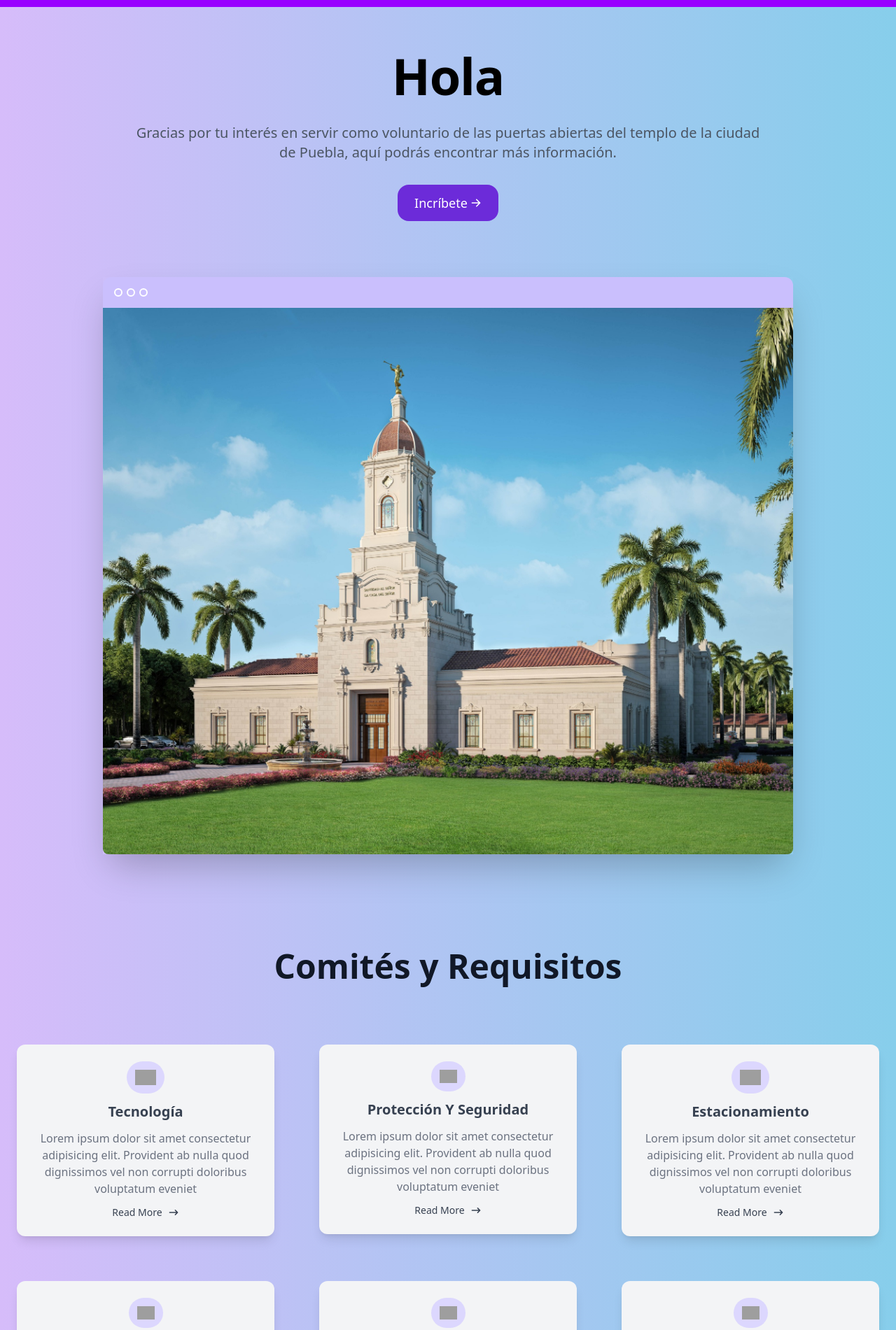
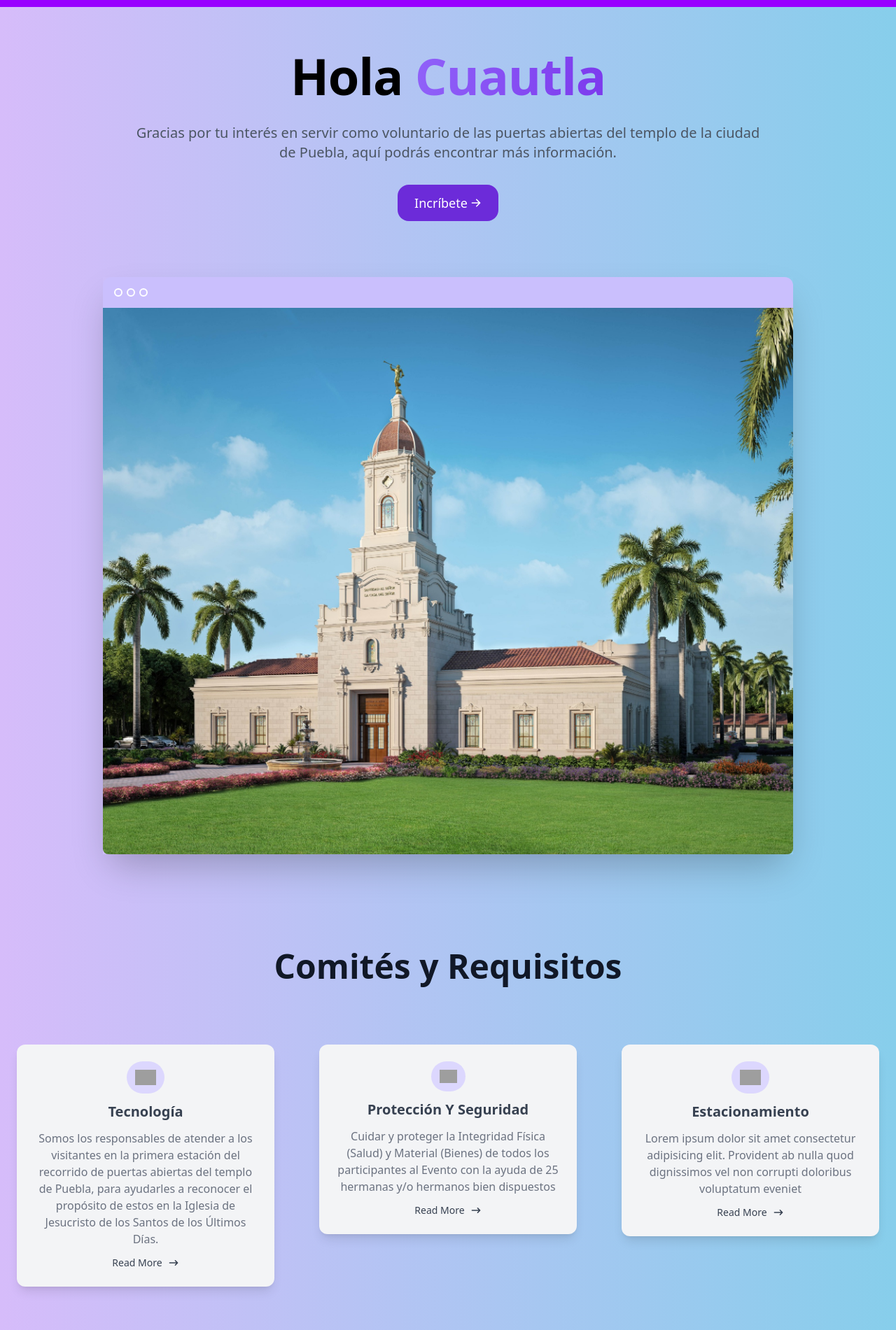
Before and after one commit to osvaldobauzan/Cuautla, a React (Vite) app: page / in a window 1280 px wide. Shown: the top 1901 px of the page at 70% size. Built offline with nearby package versions, Linux system fonts and the light colour scheme; grey boxes are pictures that could not be loaded.

Commit message:
half way

```diff
--- a/index.html
+++ b/index.html
@@ -2,12 +2,12 @@
 <html lang="en">
   <head>
     <meta charset="UTF-8" />
-    <link rel="icon" type="image/svg+xml" href="/vite.svg" />
+    <link rel="icon" type="icon" href="assets/Blue-round-Logo.ico" />
     <meta name="viewport" content="width=device-width, initial-scale=1.0" />
     <title>Hola Cuautla</title>
   </head>
   <body>
     <div id="root"></div>
-    <script type="module" src="#"></script>
+    <script type="module" src="/src/main.jsx"></script>
   </body>
 </html>
--- a/src/App.jsx
+++ b/src/App.jsx
@@ -13,7 +13,7 @@ function App() {
 
   return (
     <Routes>
-        <Route path="/" element={<Home img={templo} words='Hola' wordSpan='Cuautla' className='mb-8 text-5xl font-extrabold leading-none tracking-normal text-gray-900 md:tracking-tight' />} />
+        <Route path="/" element={<Home img={templo} words='Hola Cuautla' wordSpan='Cuautla' className='mb-8 text-5xl font-extrabold leading-none tracking-normal text-gray-900 md:tracking-tight' />} />
 
         <Route path="/tecnologia" element={<Tecnologia />} />
         <Route path="/seguridad" element={<Seguridad />} />
--- a/src/pages/Home/Home.tsx
+++ b/src/pages/Home/Home.tsx
@@ -52,8 +52,9 @@ const Home = ({
       <motion.div ref={scope}>
         {wordsArray.map((word, idx) => {
           const wordClass =
-            word === "Cuautla" || word === "Puebla"
-              ? "w-full text-7xl py-2 text-transparent bg-clip-text leading-12 bg-gradient-to-r from-purple-500 to-violet-600 lg:inline"
+            word === "Cuautla"
+              ? // || word === "Puebla"
+                "w-full text-7xl py-2 text-transparent bg-clip-text leading-12 bg-gradient-to-r from-purple-500 to-violet-600 lg:inline"
               : "text-black";
           return (
             <motion.span
@@ -89,6 +90,7 @@ const Home = ({
             <motion.a
               whileHover={{ scale: 1.2, rotate: 10 }}
               whileTap={{ scale: 0.8, rotate: -10 }}
+              target="_blank"
               href="https://forms.office.com/Pages/ResponsePage.aspx?id=9_PMdkih7kKscDZGUlWmsiqbw7t9kotKirggV9Xm5NFUOUc5U01PT0dYWUlQMldTV0ZZQ1hPUkQ1VC4u"
               className="inline-flex items-center justify-center px-6 py-3 mb-2 text-lg text-white bg-purple-700 rounded-2xl sm:w-auto sm:mb-0 "
             >
@@ -150,9 +152,10 @@ const Home = ({
                   </h1>
                 </Link>
                 <p className="text-gray-500 ">
-                  Lorem ipsum dolor sit amet consectetur adipisicing elit.
-                  Provident ab nulla quod dignissimos vel non corrupti doloribus
-                  voluptatum eveniet
+                  Somos los responsables de atender a los visitantes en la
+                  primera estación del recorrido de puertas abiertas del templo
+                  de Puebla, para ayudarles a reconocer el propósito de estos en
+                  la Iglesia de Jesucristo de los Santos de los Últimos Días.
                 </p>
 
                 <Link to={"/tecnologia"}>
@@ -191,9 +194,9 @@ const Home = ({
                 </h1>
 
                 <p className="text-gray-500 ">
-                  Lorem ipsum dolor sit amet consectetur adipisicing elit.
-                  Provident ab nulla quod dignissimos vel non corrupti doloribus
-                  voluptatum eveniet
+                  Cuidar y proteger la Integridad Física (Salud) y Material
+                  (Bienes) de todos los participantes al Evento con la ayuda de
+                  25 hermanas y/o hermanos bien dispuestos
                 </p>
 
                 <a
```
Also changed, not shown: 1 other file (tests, documents, lock files or other folders).
